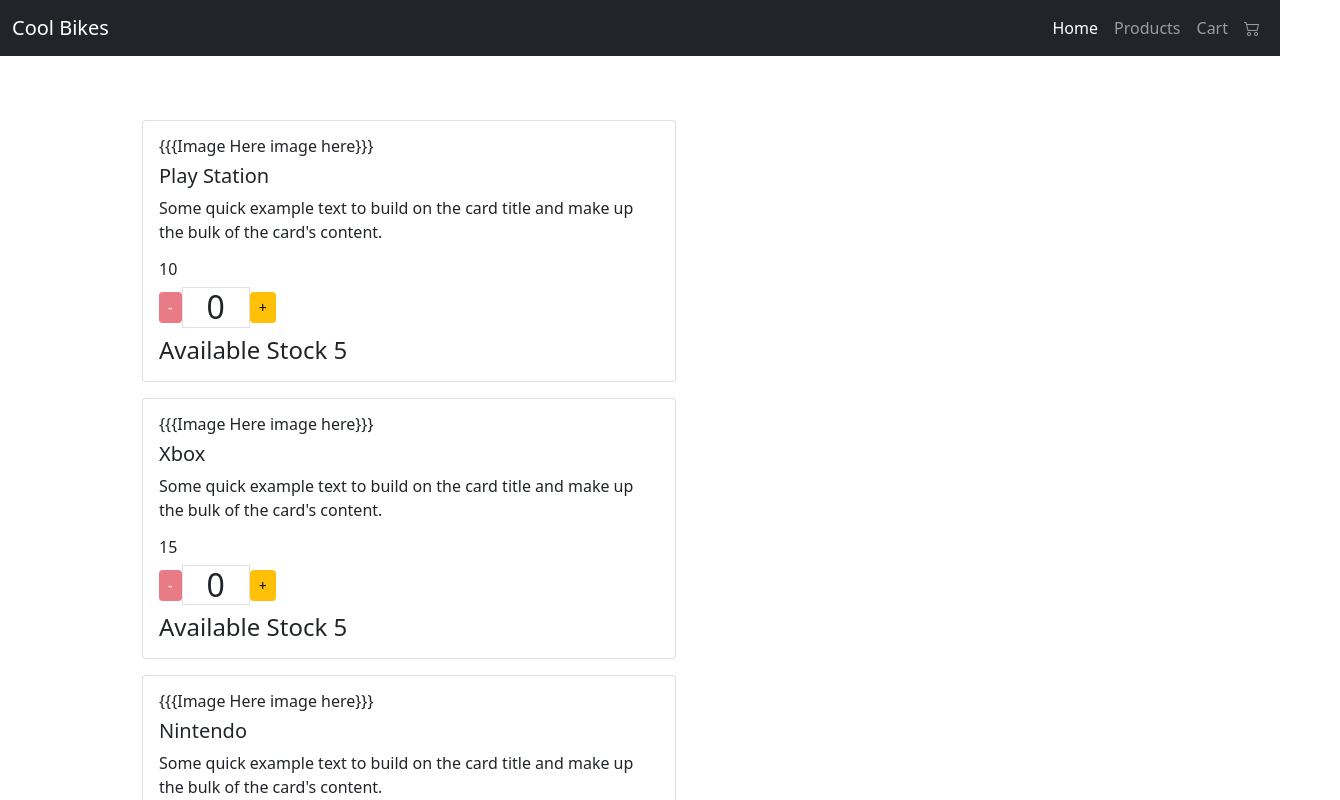
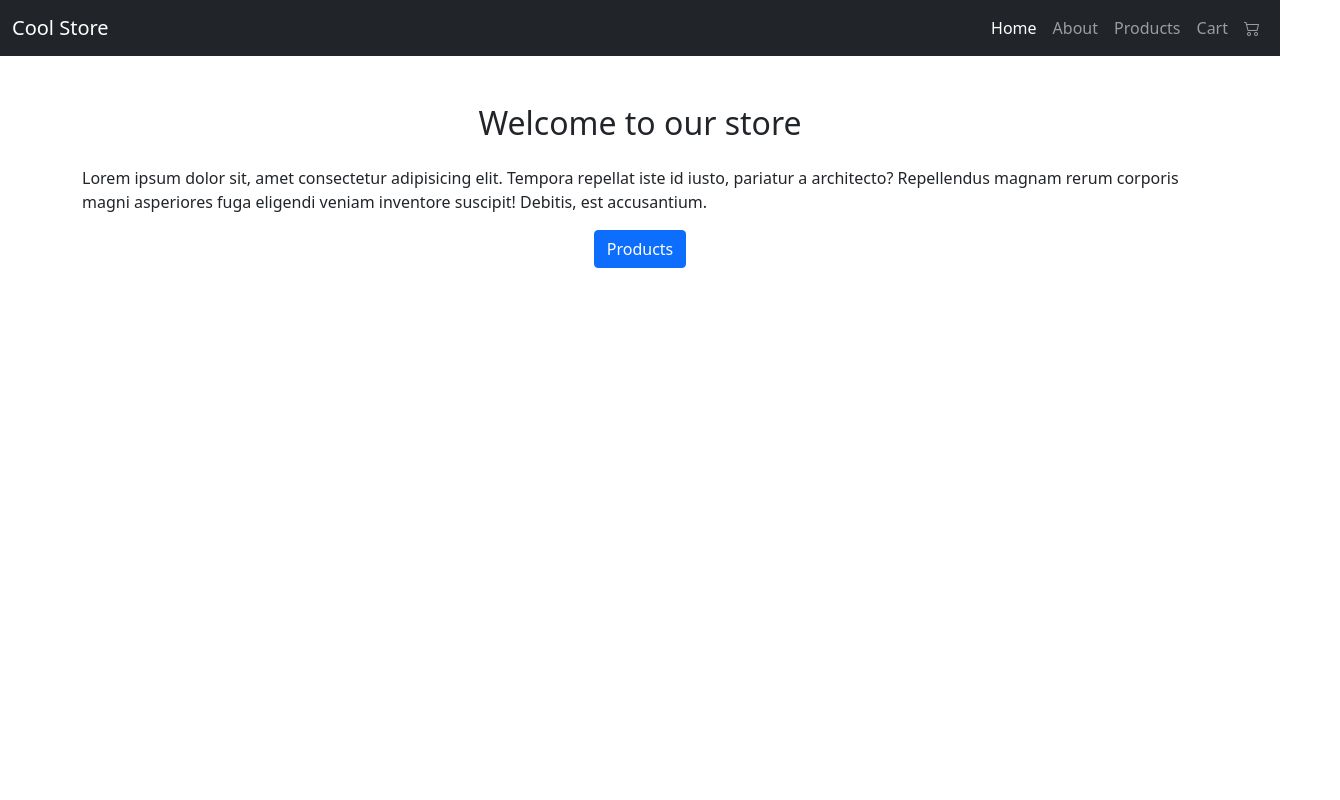
Before and after one commit to DaroMacs/cool-bikes-store, a React (Vite) app: page / in a window 1280 px wide. Shown: the top 800 px of the page, 1340 px wide, since content can reach past the window. Built offline with nearby package versions, Linux system fonts and the light colour scheme.

Commit message:
routes & pages

```diff
--- a/index.html
+++ b/index.html
@@ -7,7 +7,7 @@
     <link rel="stylesheet" href="https://cdn.jsdelivr.net/npm/bootstrap-icons@1.7.2/font/bootstrap-icons.css">
     <script defer src="https://cdn.jsdelivr.net/npm/bootstrap@5.1.3/dist/js/bootstrap.bundle.min.js" integrity="sha384-ka7Sk0Gln4gmtz2MlQnikT1wXgYsOg+OMhuP+IlRH9sENBO0LRn5q+8nbTov4+1p" crossorigin="anonymous"></script>
 
-    <title>Cool Bikes Store</title>
+    <title>Cool Store</title>
   </head>
   <body>
     <div id="root"></div>
--- a/package.json
+++ b/package.json
@@ -8,7 +8,8 @@
   },
   "dependencies": {
     "react": "^17.0.2",
-    "react-dom": "^17.0.2"
+    "react-dom": "^17.0.2",
+    "react-router-dom": "^6.2.1"
   },
   "devDependencies": {
     "@vitejs/plugin-react": "^1.0.7",
--- a/src/App.jsx
+++ b/src/App.jsx
@@ -1,25 +1,22 @@
 import NavBar from "./components/NavBar"
-import ItemListContainer from "./components/ItemListContainer"
-import { useState } from "react"
+import { BrowserRouter, Route, Routes } from "react-router-dom"
+import Home from "./pages/Home"
+import About from "./pages/About"
+import Products from "./pages/Products"
+import ErrorPage from "./pages/ErrorPage"
 
 function App() {
 
-  const [items, setItems] = useState([
-    {id: 1, name: 'Play Station', price: 10, image:'image here'},
-    {id: 2, name: 'Xbox', price: 15, image:'image here'},
-    {id: 3, name: 'Nintendo', price: 12, image:'image here'},
-    {id: 4, name: 'Play ', price: 9, image:'image here'},
-    {id: 5, name: 'Play5 ', price: 8, image:'image here'}
-  ])
-
   return (
-    <>
-    <NavBar />
-    <ItemListContainer
-      items = {items}
-      setItems = {setItems}
-    />
-    </>
+    <BrowserRouter>
+      <NavBar />
+      <Routes>
+        <Route path='/' element={<Home /> }/>
+        <Route path='/about' element={<About /> }/>
+        <Route path='/products' element={<Products /> }/>
+        <Route path='*' element={<ErrorPage /> }/>
+      </Routes>
+    </BrowserRouter>
   )
 
 }
--- a/src/components/ItemCard.jsx
+++ b/src/components/ItemCard.jsx
@@ -1,38 +1,30 @@
-import React from 'react';
+import React, { useState } from 'react';
 import ItemCount from './ItemCount';
+import '../styles/ItemCard.css'
 
-const ItemCard = ({counter, setCounter, stock, setStock, item}) => {
-  return (
+const ItemCard = ({product}) => {
 
-    <div className='container'>
-        <div className="row">
-        <div className="col-6">
-                <div className="card mt-3">
-                <div className="card-body">
-                <h6>{`{{{Image Here ${item.image}}}}`}</h6>
-                <h5 className="card-title">{item.name}</h5>
-                <p className="card-text">Some quick example text to build on the card title and make up the bulk of the card's content.</p>
-                <h6>{item.price}</h6>
-                    <div className="container p-0">
-                        <div className='col-12'>
-                            <div className="">
+    const [counter, setCounter] = useState(0)
+    const [stock, setStock] = useState(5)
 
+    return (
+
+      <div className="col-lg-4">
+                <div className="card mt-3 border-dark">
+                    <div className="card-body">
+                        <img className="rounded mx-auto d-block" src={product.image} width={200} height={200} />
+                        <h5 className="card-title title pt-4 text-center">{product.title}</h5>
+                        <p className="card-text summary pt-2">{product.description}</p>
+                        <h5 className='text-center pb-2'>${product.price}</h5>
                         <ItemCount
                             counter = {counter}
                             setCounter = {setCounter}
                             stock = {stock}
                             setStock = {setStock}
                         />
-                            </div>
-                        </div>
-                    </div>
                     </div>
                 </div>
             </div>
-        </div>
-
-    </div>
-
   )
 };
 
--- a/src/components/ItemCount.jsx
+++ b/src/components/ItemCount.jsx
@@ -9,7 +9,6 @@
         }
         setCounter( counter + 1)
         setStock(stock - 1)
-        // console.log(counter, stock);
     }
 
     const handleSubtract = () => {
@@ -17,35 +16,32 @@
         setCounter( counter - 1)
         setStock(stock + 1)
     }
-    console.log(counter, stock);
 
     return (
         <div className="container p-0">
-
-        <div className='row col-12'>
-            <div className='d-flex align-items-center justify-content-right'>
+            <div className='row col-12 m-0'>
+                <div className='d-flex align-items-center justify-content-center'>
                     <button
                     type='button'
-                className='btn btn-danger btn-sm'
+                    className='btn btn-danger btn-sm me-1'
                     onClick={() => handleSubtract()}
                     disabled = {counter === 0}
                     >
                     -
                     </button>
-                <h2 className='mb-0 px-4 border'>{counter}</h2>
+                    <h4 className='mb-0 px-4 border rounded'>{counter}</h4>
                     <button
                         type='button'
-                    className='btn btn-warning btn-sm'
+                        className='btn btn-warning btn-sm ms-1'
                         onClick={() => handleAdd()}
                     >
                     +
                     </button>
                 </div>
-            <div className="container">
-                <h4 className='p-0 m-0 pt-2'>{`Available Stock ${stock}`}</h4>
             </div>
+                <div className="row text-center">
+                    <h6 className='p-0 m-0 pt-2'>{`Available Stock ${stock}`}</h6>
                 </div>
-
         </div>
     )
 }
--- a/src/components/ItemListContainer.jsx
+++ b/src/components/ItemListContainer.jsx
@@ -1,25 +1,34 @@
-import React, { useState } from 'react'
+import React, { useEffect, useState } from 'react'
 import ItemCard from './ItemCard'
 
-const ItemListContainer = ({items}) => {
+const ItemListContainer = () => {
 
-    const [counter, setCounter] = useState(0)
-    const [stock, setStock] = useState(5)
+    const [products, setProducts] = useState([]);
 
-    console.log(items);
+    useEffect(async () => {
+
+        try {
+            const url =  "https://fakestoreapi.com/products";
+            const response = await fetch(url)
+            const result = await response.json()
+
+            setProducts(result)
+
+        } catch (error) {
+            console.log(error);
+        }
+
+
+    }, []);
+
 
     return (
-        <div className='row'>
-            <div className="col-12 m-5">
-
-                {items.map(item => (
+        <div className='container'>
+            <div className='row mt-3'>
+                {products.map(product => (
                     <ItemCard
-                        key={item.id}
-                        item = {item}
-                        counter = {counter}
-                        setCounter = {setCounter}
-                        stock = {stock}
-                        setStock = {setStock}
+                        key={product.id}
+                        product = {product}
                     />
                     ))}
             </div>
--- a/src/components/NavBar.jsx
+++ b/src/components/NavBar.jsx
@@ -1,25 +1,30 @@
 import React from 'react'
+import { Link } from 'react-router-dom'
 import CartWidget from './CartWidget'
 
 const NavBar = () => {
     return (
         <>
+
     <nav className="navbar navbar-expand-lg navbar-dark bg-dark">
         <div className="container-fluid">
-    <a className="navbar-brand" href="#">Cool Bikes</a>
+          <Link className="navbar-brand" to='/'>Cool Store</Link>
           <button className="navbar-toggler" type="button" data-bs-toggle="collapse" data-bs-target="#navbarNav" aria-controls="navbarNav" aria-expanded="false" aria-label="Toggle navigation">
             <span className="navbar-toggler-icon"></span>
           </button>
           <div className="collapse navbar-collapse justify-content-end" id="navbarNav">
             <ul className="navbar-nav">
               <li className="nav-item">
-          <a className="nav-link active" aria-current="page" href="#">Home</a>
+                <Link className="nav-link active" aria-current="page" to='/'>Home</Link>
               </li>
               <li className="nav-item">
-          <a className="nav-link" href="#">Products</a>
+                <Link className="nav-link" aria-current="page" to='/about'>About</Link>
               </li>
               <li className="nav-item">
-          <a className="nav-link" href="#">Cart</a>
+                <Link className="nav-link" to='/products'>Products</Link>
+              </li>
+              <li className="nav-item">
+                <Link className="nav-link" to='/cart'>Cart</Link>
               </li>
               <CartWidget />
             </ul>
--- /dev/null
+++ b/src/pages/About.jsx
@@ -0,0 +1,16 @@
+import React from 'react';
+
+const About = () => {
+    return (
+        <div className='container'>
+            <div className='row'>
+                <div className="col">
+                    <h2 className='text-center mt-5'>About us</h2>
+                    <p className='mt-4'>Lorem ipsum dolor sit, amet consectetur adipisicing elit. Tempora repellat iste id iusto, pariatur a architecto? Repellendus magnam rerum corporis magni asperiores fuga eligendi veniam inventore suscipit! Debitis, est accusantium.</p>
+                </div>
+            </div>
+        </div>
+
+      )};
+
+export default About;
--- /dev/null
+++ b/src/pages/ErrorPage.jsx
@@ -0,0 +1,15 @@
+import React from 'react';
+
+const ErrorPage = () => {
+  return (
+    <div className='container'>
+        <div className='row'>
+            <div className="col d-flex justify-content-center align-items-center">
+                <h2 className='text-center mt-5'>Error 404 - Page not Found</h2>
+            </div>
+        </div>
+    </div>
+
+  )};
+
+export default ErrorPage;
--- /dev/null
+++ b/src/pages/Home.jsx
@@ -0,0 +1,20 @@
+import React from 'react';
+import { Link } from 'react-router-dom';
+
+const Home = () => {
+  return (
+    <div className='container'>
+        <div className='row'>
+            <div className="col">
+                <h2 className='text-center mt-5'>Welcome to our store</h2>
+                <p className='mt-4'>Lorem ipsum dolor sit, amet consectetur adipisicing elit. Tempora repellat iste id iusto, pariatur a architecto? Repellendus magnam rerum corporis magni asperiores fuga eligendi veniam inventore suscipit! Debitis, est accusantium.</p>
+            </div>
+            <div className="d-flex justify-content-center">
+                <Link aria-current="page" to='/products'><button type="button" class="btn btn-primary">Products</button></Link>
+            </div>
+        </div>
+    </div>
+
+  )};
+
+export default Home;
--- /dev/null
+++ b/src/pages/Products.jsx
@@ -0,0 +1,11 @@
+import React from 'react';
+import ItemListContainer from '../components/ItemListContainer';
+
+const Store = () => {
+  return <div>
+    <ItemListContainer />
+        </div>;
+};
+
+export default Store;
+Store
--- /dev/null
+++ b/src/styles/ItemCard.css
@@ -0,0 +1,12 @@
+.title {
+    display: -webkit-box;
+    -webkit-box-orient: vertical;
+    -webkit-line-clamp: 1;
+    overflow: hidden;
+}
+.summary {
+    display: -webkit-box;
+    -webkit-box-orient: vertical;
+    -webkit-line-clamp: 2;
+    overflow: hidden;
+}
```
Also changed, not shown: 1 other file (tests, documents, lock files or other folders). Lines whose indentation alone changed are shown as unchanged.
